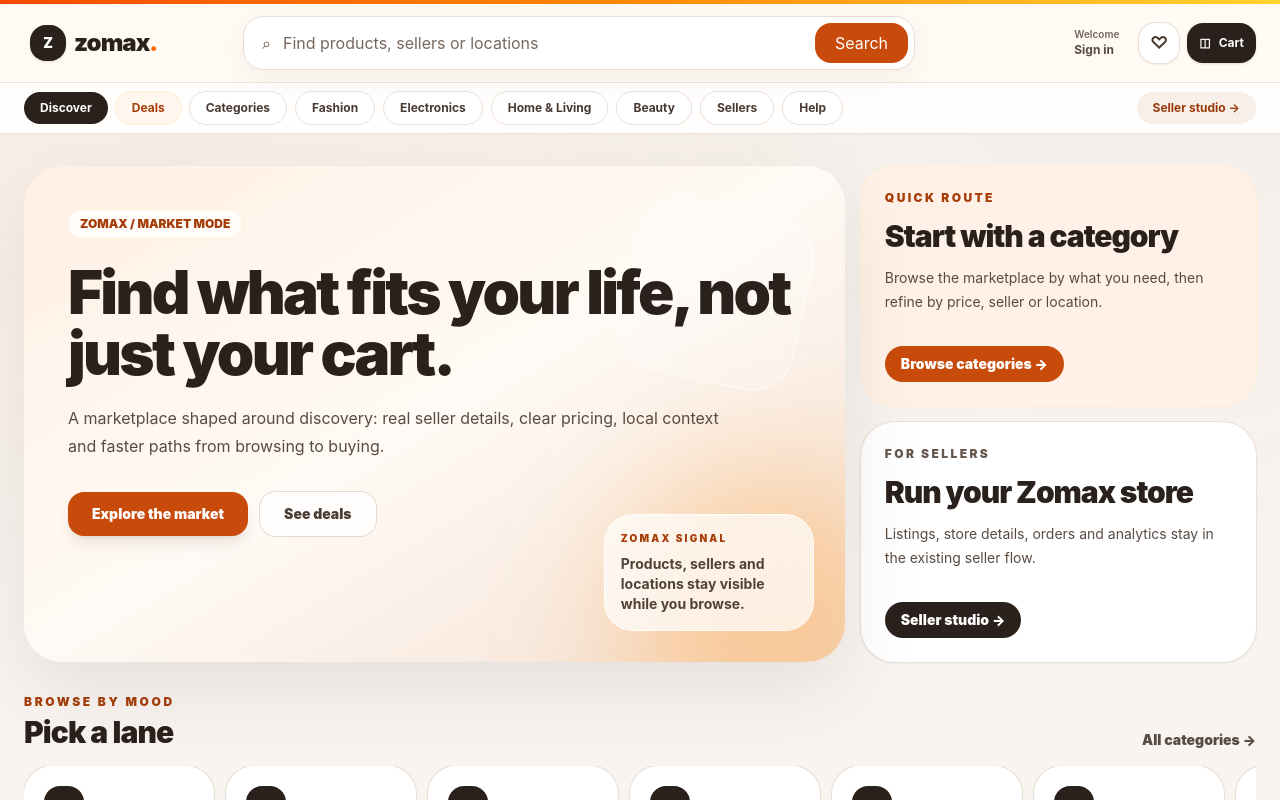
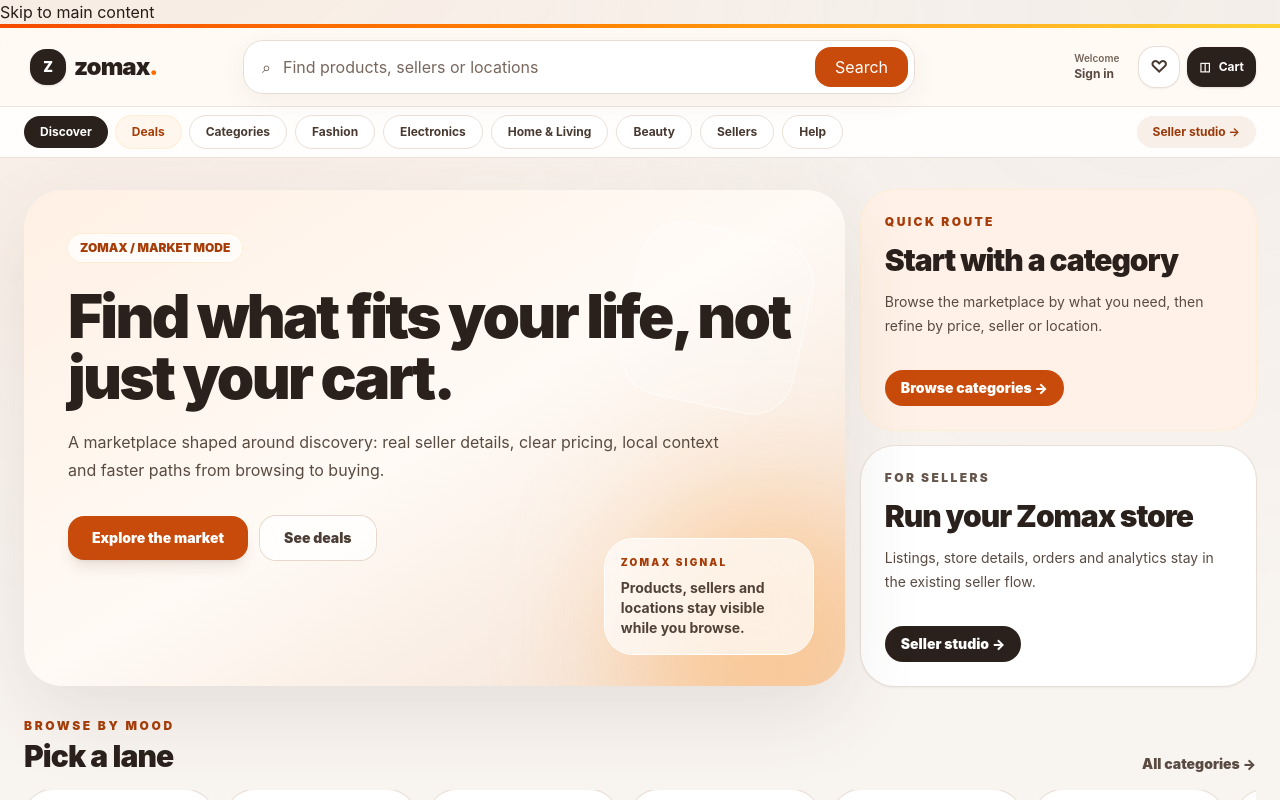
Before and after one commit to nbeekeddy-debug/zomax, a Next.js app: page / in a window 1280 px wide. Shown: the top 800 px of the page. Built offline with nearby package versions, Linux system fonts and the light colour scheme; no server answers.

Commit message:
feat: add global skip navigation target

```diff
--- a/app/layout.tsx
+++ b/app/layout.tsx
@@ -53,11 +53,14 @@ export default function RootLayout({ children }: Readonly<{ children: React.Reac
   return (
     <html lang="en-NG">
       <body>
+        <a href="#zomax-page-content" className="z-skip-link">Skip to main content</a>
         <MarketplaceProvider>
           <PwaRuntime />
           <AuthSessionBridge />
           <SiteHeader />
-          {children}
+          <div id="zomax-page-content" tabIndex={-1} className="outline-none">
+            {children}
+          </div>
           <MobileDock />
         </MarketplaceProvider>
       </body>
```
